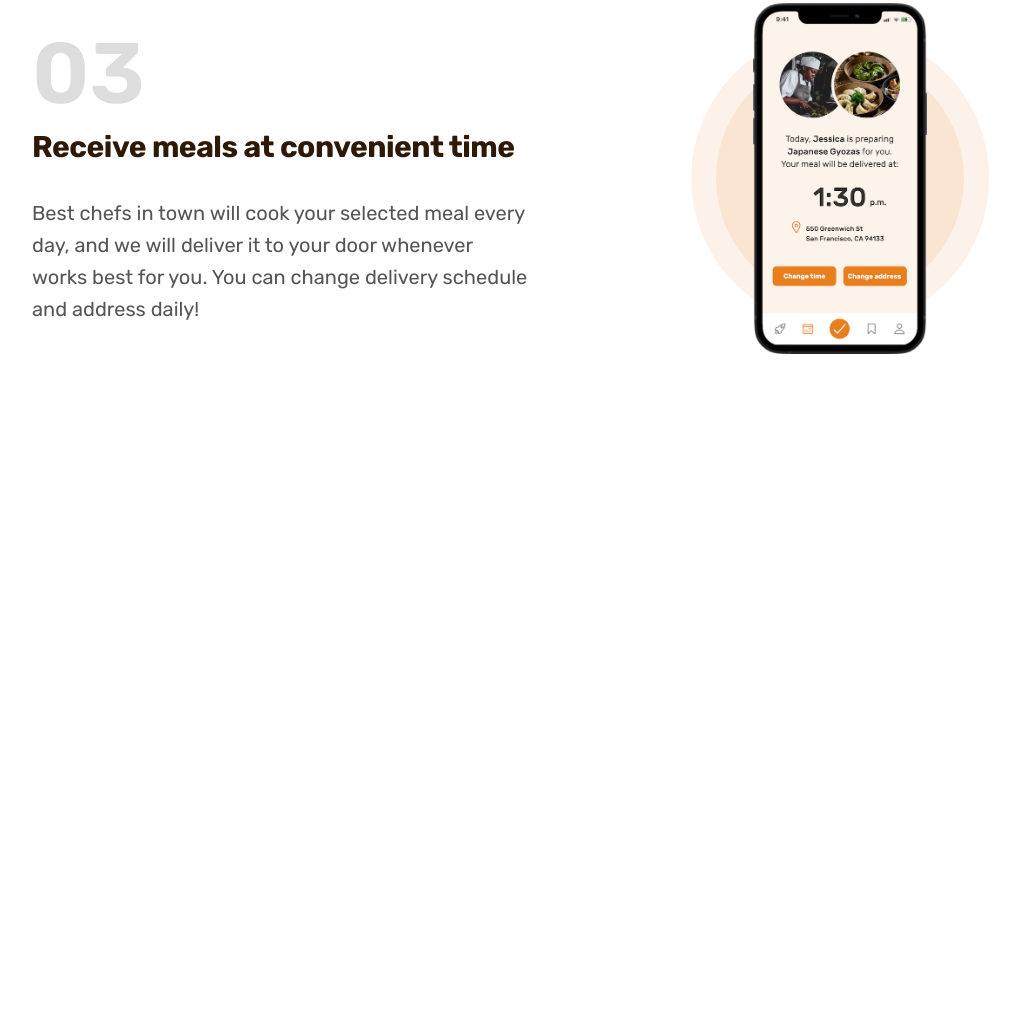
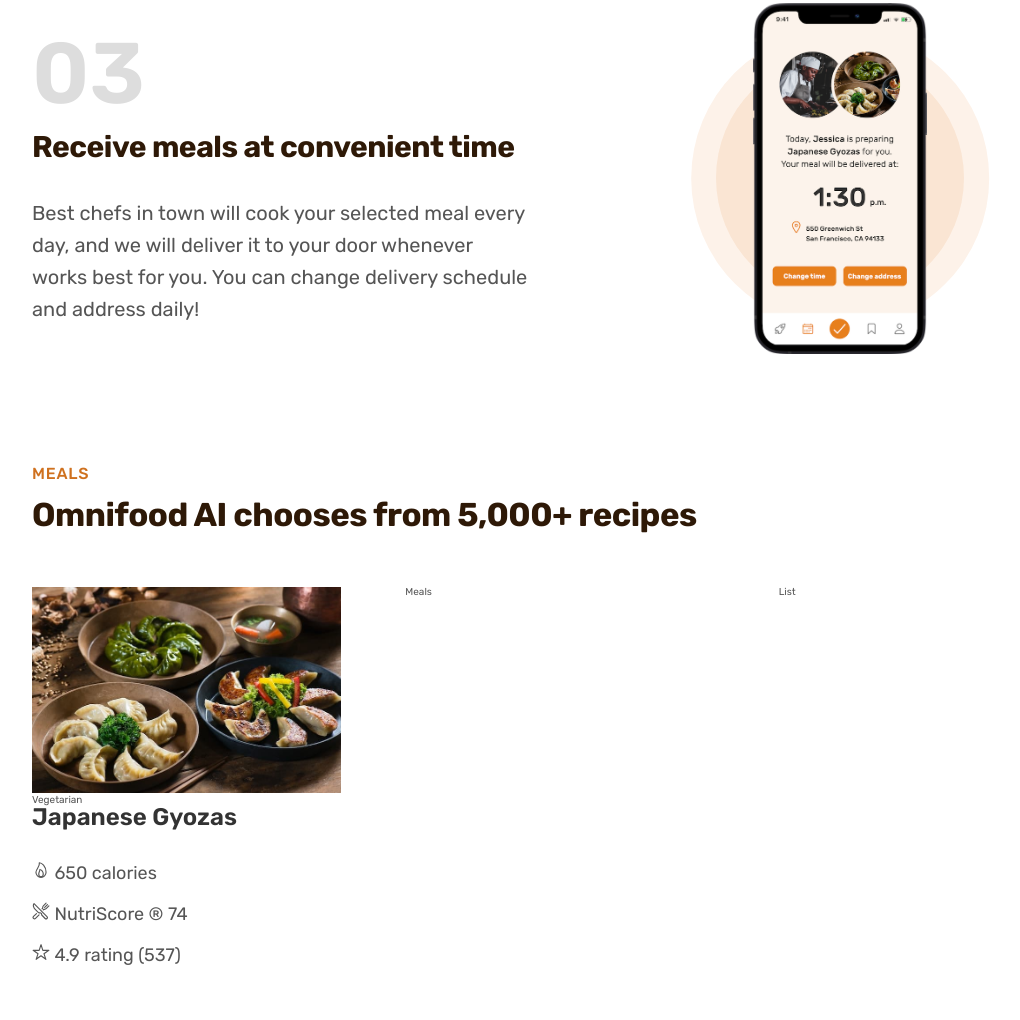
Before and after one commit to Lukashatirishvili/HTML-CSS, a plain HTML site: page Omnifood-Project/index.html in a window 1280 px wide. Shown: the part 1767-2787 px from the top of the page, without its empty margins (80-1100 px from the left). Before the commit the page ends 2177 px from the top, so only its background shows below. Drawn offline with nearby package versions, Linux system fonts and the light colour scheme.

Commit message:
added meal section (using icons, flex column direction)

```diff
--- a/Omnifood-Project/css/style.css
+++ b/Omnifood-Project/css/style.css
@@ -198,3 +198,31 @@
 .step-img {
   width: 35%;
 }
+
+/************ MEALS SECTION ***********/
+
+.section-meals {
+  padding: 5.6rem;
+}
+
+.meal-title {
+  font-size: 2.4rem;
+  color: #333;
+  font-weight: 600;
+  margin-bottom: 3.2rem;
+}
+
+.meal-attributes {
+  list-style: none;
+  display: flex;
+  flex-direction: column;
+  gap: 2rem;
+}
+
+.meal-attribute {
+  font-size: 1.8rem;
+}
+
+.meal-img {
+  width: 100%;
+}
--- a/Omnifood-Project/index.html
+++ b/Omnifood-Project/index.html
@@ -160,13 +160,51 @@
           </div>
         </div>
       </section>
-      <!--
-      <section class="section-how grid grid--4-cols">
-        <div>Test 1</div>
-        <div>Test 2</div>
-        <div>Test 3</div>
-        <div>Test 4</div>
-      </section> -->
+      <section class="section-meals">
+        <div class="container">
+          <span class="subheading">Meals</span>
+          <h2 class="heading-secondary">
+            Omnifood AI chooses from 5,000+ recipes
+          </h2>
+        </div>
+
+        <div class="container grid grid--3-cols">
+          <div class="meal">
+            <img
+              class="meal-img"
+              src="img/meals/meal-1.jpg"
+              alt="Japanese Gyozas"
+            />
+            <span>Vegetarian</span>
+            <p class="meal-title">Japanese Gyozas</p>
+            <ul class="meal-attributes">
+              <li class="meal-attribute">
+                <ion-icon name="flame-outline"></ion-icon>
+                <span>650 calories</span>
+              </li>
+              <li class="meal-attribute">
+                <ion-icon name="restaurant-outline"></ion-icon>
+                <span>NutriScore &reg; 74</span>
+              </li>
+              <li class="meal-attribute">
+                <ion-icon name="star-outline"></ion-icon>
+                <span>4.9 rating (537)</span>
+              </li>
+            </ul>
+          </div>
+          <div class="meal">Meals</div>
+          <div class="list">List</div>
+        </div>
+      </section>
     </main>
+
+    <script
+      type="module"
+      src="https://unpkg.com/ionicons@7.1.0/dist/ionicons/ionicons.esm.js"
+    ></script>
+    <script
+      nomodule
+      src="https://unpkg.com/ionicons@7.1.0/dist/ionicons/ionicons.js"
+    ></script>
   </body>
 </html>
```
